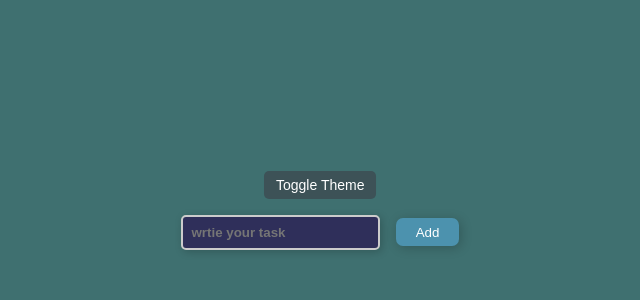
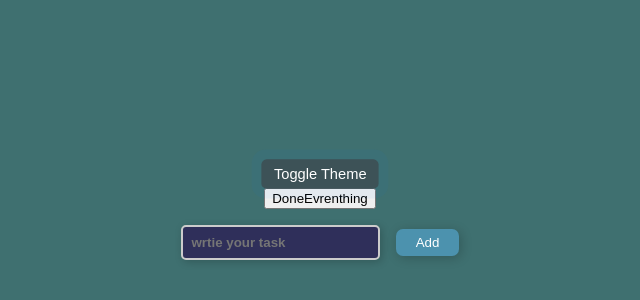
Before and after one commit to Merlin312/my-react-project, a React (Vite) app: page / in a window 1280 px wide. Shown: the part 182-482 px from the top of the page, without its empty margins (320-960 px from the left). Built offline with nearby package versions, Linux system fonts and the light colour scheme.

Commit message:
practice coding

```diff
--- a/src/projects/todo/Todo.jsx
+++ b/src/projects/todo/Todo.jsx
@@ -9,7 +9,12 @@ const Todo = () => {
 
   return (
     <div>
-      <TodoItem theme={theme} setTheme={setTheme} />
+      <TodoItem
+        todo={todo}
+        addTodo={setTodo}
+        theme={theme}
+        setTheme={setTheme}
+      />
       <TodoForm todo={todo} addTodo={setTodo} />
       <TodoList theme={theme} todo={todo} addTodo={setTodo} />
     </div>
--- a/src/projects/todo/components/TodoItem.jsx
+++ b/src/projects/todo/components/TodoItem.jsx
@@ -1,11 +1,11 @@
 import ChangeTheme from './todoItem/ChangeTheme';
 import ComplatedButton from './todoItem/ComplatedButton';
 
-const TodoItem = ({ theme, setTheme }) => {
+const TodoItem = ({ theme, setTheme, todo, addTodo }) => {
   return (
     <div style={{ marginBottom: '1em' }}>
       <ChangeTheme theme={theme} setTheme={setTheme} />
-      <ComplatedButton />
+      <ComplatedButton todo={todo} addTodo={addTodo} />
     </div>
   );
 };
--- a/src/projects/todo/components/todoItem/ComplatedButton.jsx
+++ b/src/projects/todo/components/todoItem/ComplatedButton.jsx
@@ -1,7 +1,17 @@
 import { useState } from 'react';
 
-const ComplatedButton = () => {
-  const [complated, setComplated] = useState(false);
-  return <div></div>;
+const ComplatedButton = ({ todo, addTodo }) => {
+  const markAllAsCompleted = () => {
+    const updatedTodos = todo.map((item) => {
+      return { ...item, completed: true };
+    });
+    addTodo(updatedTodos);
+  };
+  return (
+    <div>
+      {' '}
+      <button onClick={markAllAsCompleted}>DoneEvrenthing</button>{' '}
+    </div>
+  );
 };
 export default ComplatedButton;
```
